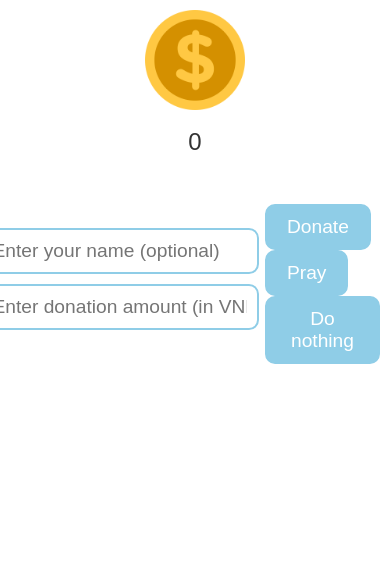
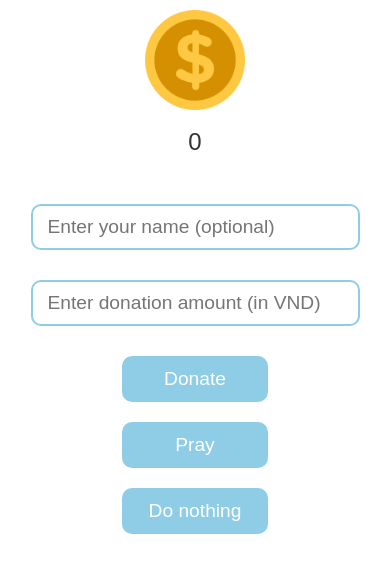
Before and after one commit to PongTon420/god-donating-simulator, a plain HTML site: page index.html in a window 390 px wide. Shown: the part 192-764 px from the top of the page. Drawn offline with Linux system fonts and the light colour scheme.

Commit message:
scale to all devices fix

```diff
--- a/styles.css
+++ b/styles.css
@@ -18,6 +18,7 @@
     }
 
     .button-container button {
+        width: 100%;
         font-size: 1rem;
         padding: 8px 16px;
         margin: 0 5px;
@@ -34,8 +35,8 @@
 
     .input-container input {
         margin: 0 0 10px 0;
-        width: 80%;
-        max-width: none;
+        width: 10%;
+        max-width: 200px;
     }
 
     .coin-image {
@@ -83,6 +84,15 @@ body {
     display: flex;
     justify-content: center;
     margin-top: 3rem;
+    flex-wrap: wrap;
+    gap: 20px;
+}
+
+.button-container {
+    display: flex;
+    justify-content: center;
+    align-items: center;
+    gap: 20px;
 }
 
 .button-container button {
@@ -90,7 +100,6 @@ body {
     color: white;
     border: #8fcde7 solid 2px;
     padding: 10px 20px;
-    margin: 0 10px;
     font-size: 1.2rem;
     cursor: pointer;
     border-radius: 10px;
@@ -104,6 +113,7 @@ body {
     display: flex;
     justify-content: center;
     align-items: center;
+    gap: 20px;
 }
 
 .input-container input {
@@ -111,10 +121,9 @@ body {
     font-size: 1.2rem;
     border-radius: 10px;
     border: 2px solid #8fcde7;
-    margin-right: 20px;
     padding-left: 15px;
     max-width: 300px;
-    width: 100%;
+    width: 350px;
 }
 
 .input-container input:focus {
```
